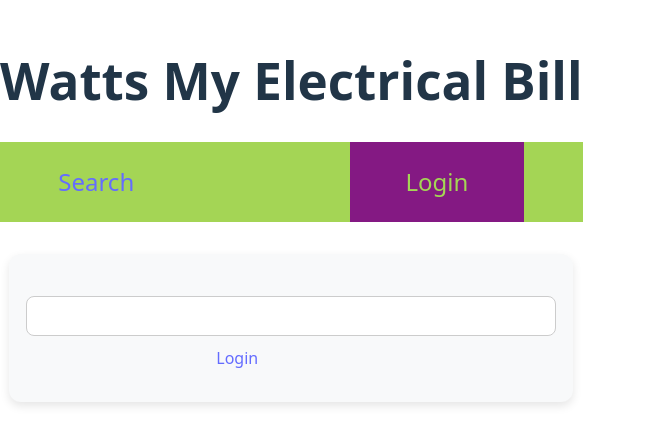
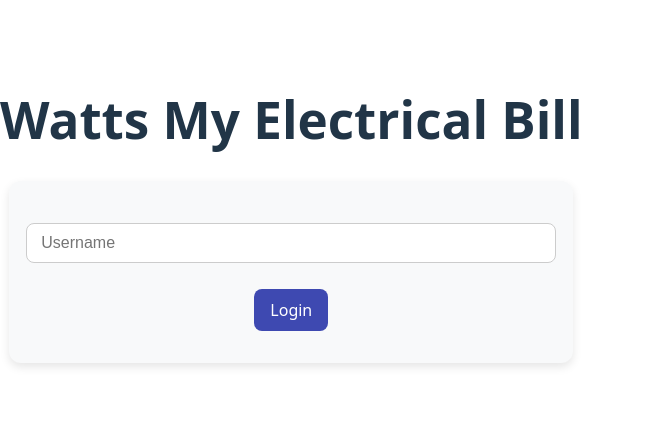
Before and after one commit to mkendall42/Watts-My-Electricity-Bill-FE-updates, a React (Vite) app: page /login in a window 1280 px wide. Shown: the part 174-618 px from the top of the page, without its empty margins (0-646 px from the left). Built offline with nearby package versions, Linux system fonts and the light colour scheme.

Commit message:
Changed login contianer to work with user reports container

```diff
--- a/src/LoginContainer/LoginContainer.jsx
+++ b/src/LoginContainer/LoginContainer.jsx
@@ -1,21 +1,49 @@
-import { NavLink } from 'react-router-dom'
-
+import { useState } from 'react'
+import { useNavigate } from 'react-router-dom'
 
 const LoginContainer = () => {
-    return (
-        <div>
+  const [username, setUsername] = useState('')
+  const [error, setError] = useState('')
+  const navigate = useNavigate()
 
-            <nav>
-                <NavLink to="/" className="nav">Search</NavLink>
-                <NavLink to="/login" className="nav">Login</NavLink>
-            </nav>
+  const handleLogin = async (e) => {
+    e.preventDefault()
 
-            <form>
-                <input className ="userName"/>
-            <NavLink to="/:user_id" className="nav">Login</NavLink>
-            </form>
+    try {
+      const res = await fetch('http://localhost:3000/api/v1/users', {
+        method: 'POST',
+        headers: { 'Content-Type': 'application/json' },
+        body: JSON.stringify({ username })
+      })
 
-        </div>
-    )
+      const data = await res.json()
+
+      if (res.ok) {
+        // 👇 this is where it switches the view!
+        navigate(`/${username}`)
+      } else {
+        setError(data.message || 'Login failed.')
+      }
+    } catch (err) {
+      console.error('Login error:', err)
+      setError('Something went wrong.')
+    }
+  }
+
+  return (
+    <div>
+      <form onSubmit={handleLogin}>
+        <input
+          className="userName"
+          value={username}
+          onChange={(e) => setUsername(e.target.value)}
+          placeholder="Username"
+        />
+        <button type="submit">Login</button>
+        {error && <p className="error">{error}</p>}
+      </form>
+    </div>
+  )
 }
-export default LoginContainer;
+
+export default LoginContainer
```
